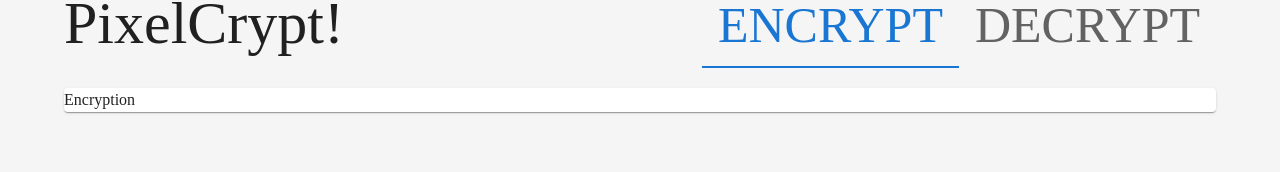
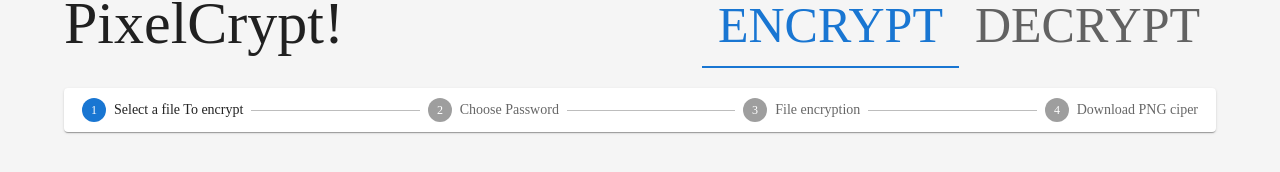
Before and after one commit to yoyobara/pixel-crypt, a React (Vite) app: page / in a window 1280 px wide. Shown: the part 176-348 px from the top of the page. Built offline with nearby package versions, Linux system fonts and the light colour scheme.

Commit message:
Chore(*): created stepper

```diff
--- a/src/components/MainFrame/MainFrame.tsx
+++ b/src/components/MainFrame/MainFrame.tsx
@@ -1,7 +1,6 @@
 import { Box, Container, Paper, Tab, Tabs, Typography } from "@mui/material";
 import React, { useState } from "react";
 import EncryptionTab from "./Tabs/EncryptionTab";
-import DecryptionTab from "./Tabs/DecryptionTab";
 
 export default function MainFrame() {
     const [currentTab, setCurrentTab] = useState<number>(0);
@@ -21,8 +20,8 @@
                     </Tabs>
                 </Box>
             </Box>
-            <Paper sx={{marginY: "20px"}}>
-                {currentTab === 0 ?  <EncryptionTab/> : <DecryptionTab/>}
+            <Paper sx={{marginY: "20px", padding: "10px"}}>
+                {currentTab === 0 ?  <EncryptionTab/> : <EncryptionTab/>}
             </Paper>
         </Container>
     )
--- a/src/components/MainFrame/Tabs/DecryptionTab.tsx
+++ /dev/null
@@ -1,3 +0,0 @@
-export default function DecryptionTab() {
-    return <div>Decryption</div>;
-}
--- a/src/components/MainFrame/Tabs/EncryptionTab.tsx
+++ b/src/components/MainFrame/Tabs/EncryptionTab.tsx
@@ -1,3 +1,31 @@
+import { useState } from "react";
+import MyStepper from "./MyStepper";
+import { Button } from "@mui/material";
+
+const STEP_TITLES = [
+    "Select a file To encrypt",
+    "Choose Password",
+    "File encryption",
+    "Download PNG ciper"
+]
+
 export default function EncryptionTab() {
-    return <div>Encryption</div>;
+    const [currentStep, setCurrentStep] = useState<number>(0);
+
+    switch (currentStep) {
+    case 0:
+        break;
+    case 1:
+        break;
+    case 2:
+        break;
+    case 3:
+        break;
+    }
+
+    return (
+        <>
+            <MyStepper currentStep={currentStep} stepTitles={STEP_TITLES}/>
+        </>
+    )
 }
--- /dev/null
+++ b/src/components/MainFrame/Tabs/MyStepper.tsx
@@ -0,0 +1,16 @@
+import { Step, StepLabel, Stepper } from "@mui/material";
+
+interface MyStepperProps {
+    currentStep: number,
+    stepTitles: string[]
+}
+
+export default function MyStepper({currentStep, stepTitles}: MyStepperProps) {
+    return (
+        <Stepper activeStep={currentStep}>
+            {
+                stepTitles.map((stepName) => <Step key={stepName}><StepLabel>{stepName}</StepLabel></Step>)
+            }
+        </Stepper>
+    )
+}
```
